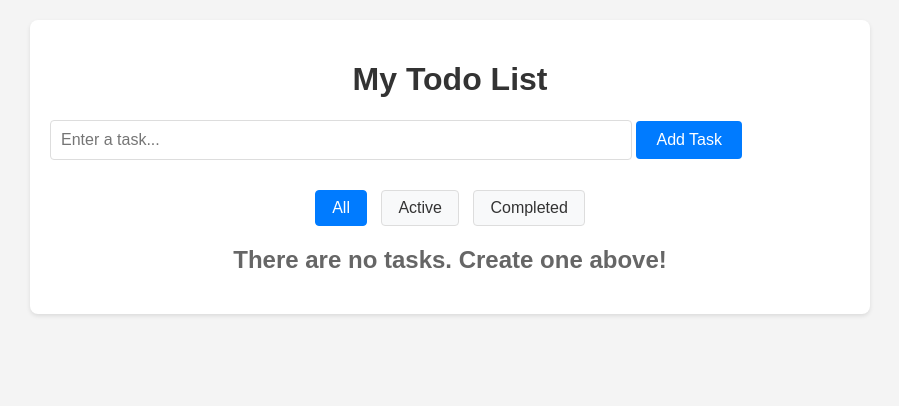
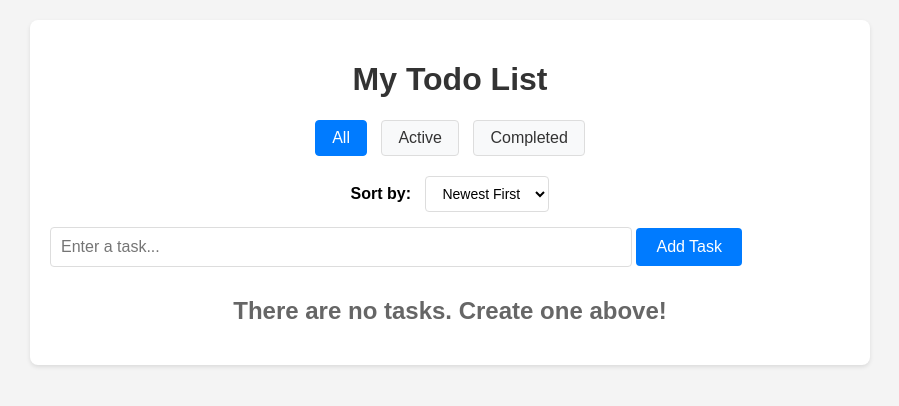
Before and after one commit to azheng888/Taskly, a Flask app: page / in a window 1280 px wide. Shown: the top 406 px of the page, without its empty margins (190-1089 px from the left). Run offline with Flask 3, Linux system fonts and the light colour scheme; data that the repository does not hold is empty.

Commit message:
Added sorting

```diff
--- a/app.py
+++ b/app.py
@@ -40,16 +40,24 @@ def index():
         return redirect('/')
 
     else:
-
         filter_type = request.args.get('filter', 'all')
+        sort_by = request.args.get('sort', 'date')
 
         if filter_type == 'completed':
-            tasks = Task.query.filter_by(completed=True).order_by(Task.date_created).all()
+            query = Task.query.filter_by(completed=True)
         elif filter_type == 'active':
-            tasks = Task.query.filter_by(completed=False).order_by(Task.date_created).all()
+            query = Task.query.filter_by(completed=False)
         else:
-            tasks = Task.query.order_by(Task.date_created).all()
+            query = Task.query
 
+        if sort_by == 'date_desc':
+            tasks = query.order_by(Task.date_created.desc()).all()
+        elif sort_by == 'date_asc':
+            tasks = query.order_by(Task.date_created.asc()).all()
+        elif sort_by == 'alpha':
+            tasks = query.order_by(Task.content).all()
+        else:
+            tasks = query.order_by(Task.date_created.desc()).all()
 
         return render_template('index.html', tasks=tasks, filter=filter_type)
 
--- a/static/css/style.css
+++ b/static/css/style.css
@@ -127,3 +127,26 @@ a:hover {
     color: white;
     border-color: #007bff;
 }
+
+.sort-options {
+    margin: 15px 0;
+    text-align: center;
+}
+
+.sort-options label {
+    margin-right: 10px;
+    font-weight: bold;
+}
+
+.sort-options select {
+    padding: 8px 12px;
+    border: 1px solid #ddd;
+    border-radius: 4px;
+    background-color: white;
+    cursor: pointer;
+    font-size: 14px;
+}
+
+.sort-options select:hover {
+    border-color: #007bff;
+}
--- a/templates/index.html
+++ b/templates/index.html
@@ -1,6 +1,22 @@
 {% extends 'base.html' %}
 
 {% block content %}
+
+    <div class="filters">
+        <a href="/?filter=all" class="filter-btn {% if filter == 'all' %}active{% endif %}">All</a>
+        <a href="/?filter=active" class="filter-btn {% if filter == 'active' %}active{% endif %}">Active</a>
+        <a href="/?filter=completed" class="filter-btn {% if filter == 'completed' %}active{% endif %}">Completed</a>
+    </div>
+
+    <div class="sort-options">
+        <label for="sort">Sort by:</label>
+        <select id="sort" onchange="location.href='/?filter={{ filter }}&sort=' + this.value">
+            <option value="date_desc" {% if sort == 'date_desc' %}selected{% endif %}>Newest First</option>
+            <option value="date_asc" {% if sort == 'date_asc' %}selected{% endif %}>Oldest First</option>
+            <option value="alpha" {% if sort == 'alpha' %}selected{% endif %}>Alphabetical</option>
+        </select>
+    </div>
+
     <div class="form">
         <form action="/" method="POST">
             <input type="text" name="content" id="content"
@@ -10,12 +26,6 @@
                 minlength="1">
             <input type="submit" value="Add Task">
         </form>
-    </div>
-
-    <div class="filters">
-        <a href="/?filter=all" class="filter-btn {% if filter == 'all' %}active{% endif %}">All</a>
-        <a href="/?filter=active" class="filter-btn {% if filter == 'active' %}active{% endif %}">Active</a>
-        <a href="/?filter=completed" class="filter-btn {% if filter == 'completed' %}active{% endif %}">Completed</a>
     </div>
 
     {% if tasks|length < 1 %}
```
